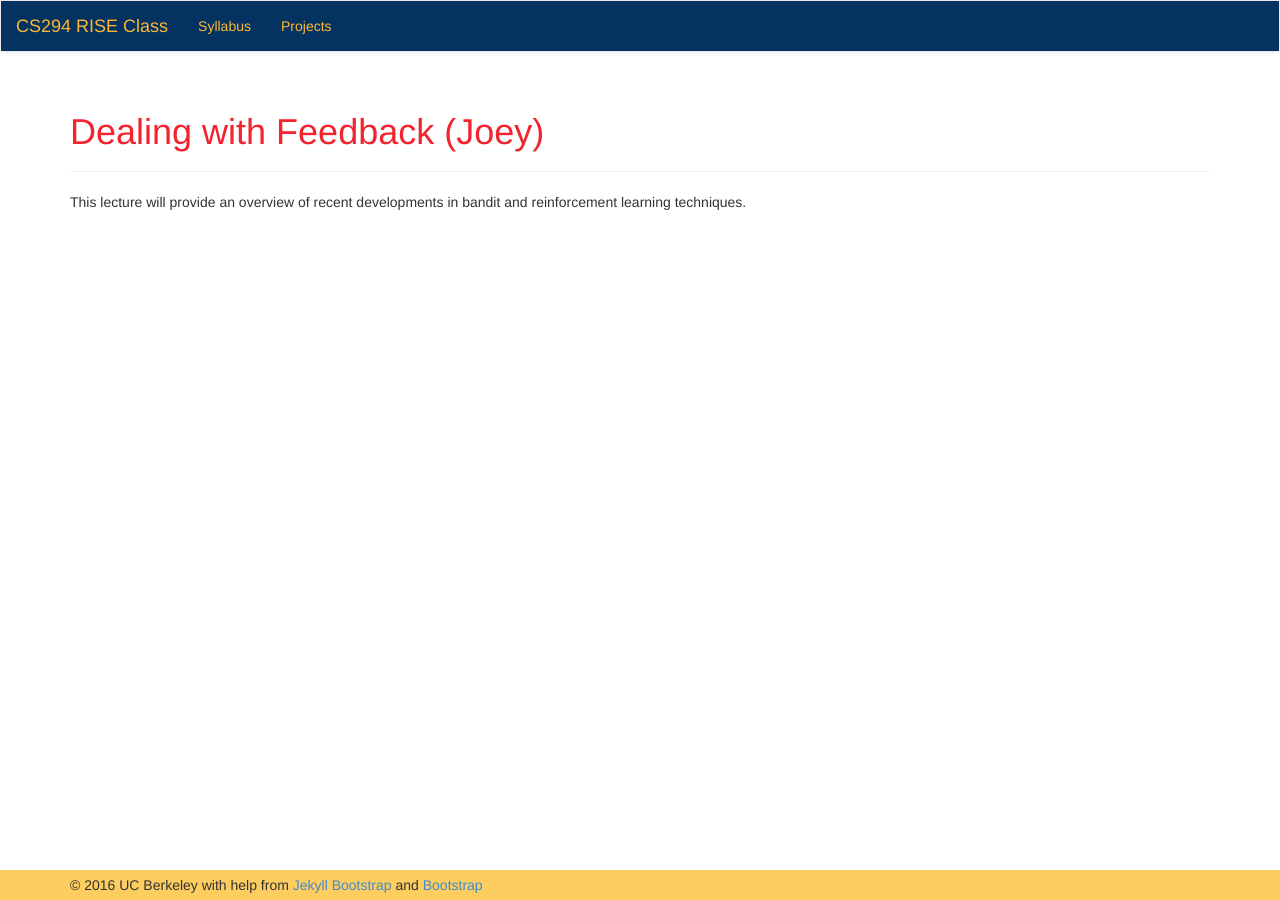
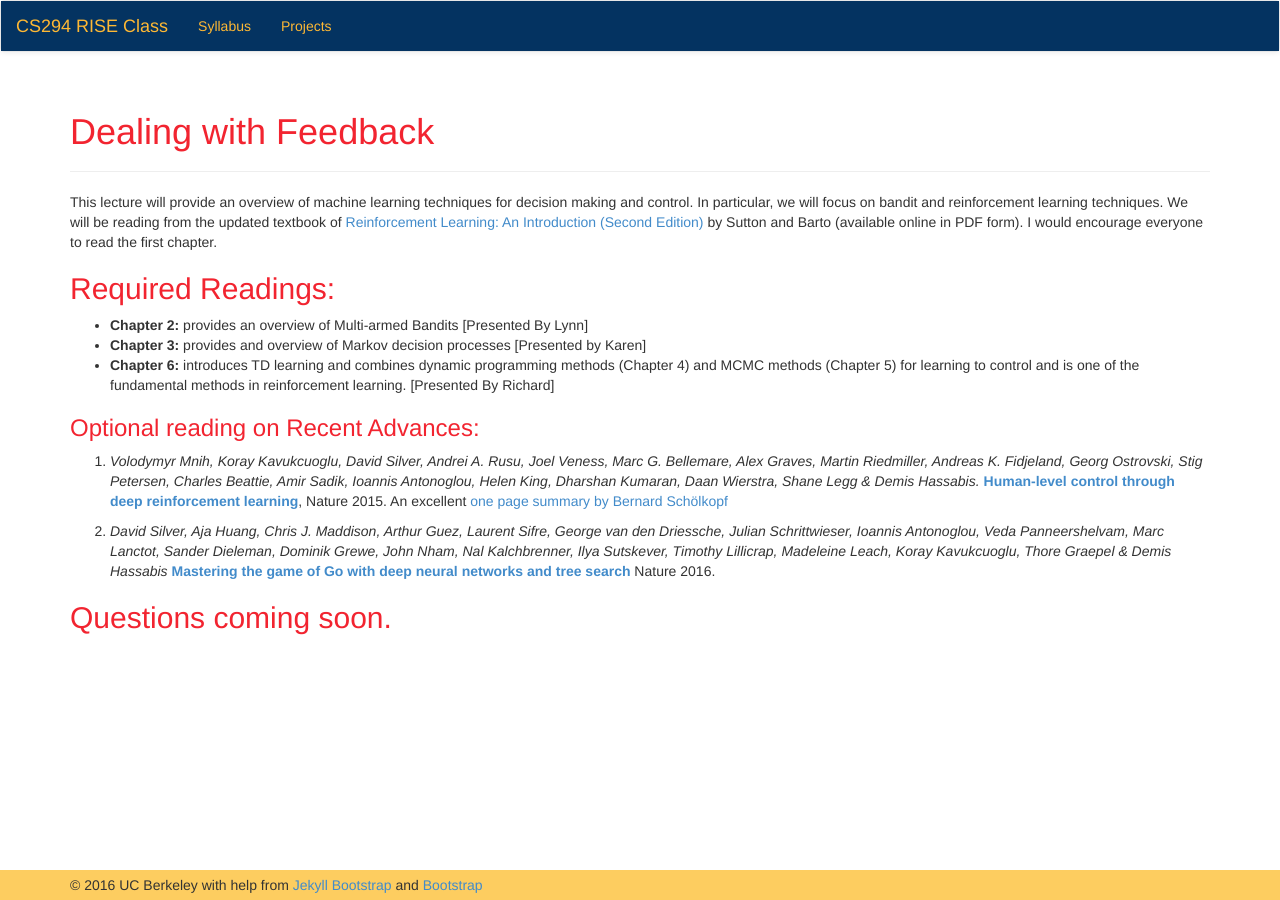
Before and after one commit to ucbrise/cs294-rise-fa16, a Jekyll site: the page built from bandits_and_rl.md, in a window 1280 px wide. Built offline with Jekyll 4.4.1, drawn with Linux system fonts in a browser that asks for light colours; nearby versions of some CDN libraries.

Commit message:
adding bandits/rl reading

```diff
--- a/bandits_and_rl.md
+++ b/bandits_and_rl.md
@@ -1,13 +1,38 @@
 ---
 layout: page
 title: "Dealing with Feedback"
-description: "Dealing with Feedback (Joey)"
+description: "Dealing with Feedback"
 use_math: true
 ---
 
-This lecture will provide an overview of recent developments in bandit and reinforcement learning techniques.
+This lecture will provide an overview of machine learning techniques for decision making and control.  In particular, we will focus on bandit and reinforcement learning techniques.  We will be reading from the updated textbook of [Reinforcement Learning: An Introduction (Second Edition)](https://webdocs.cs.ualberta.ca/~sutton/book/bookdraft2016sep.pdf) by Sutton and Barto (available online in PDF form). I would encourage everyone to read the first chapter.
+
+## Required Readings:
+
+* **Chapter 2:** provides an overview of Multi-armed Bandits [Presented By Lynn]
+* **Chapter 3:** provides and overview of Markov decision processes [Presented by Karen]
+* **Chapter 6:** introduces TD learning and combines dynamic programming methods (Chapter 4) and MCMC methods (Chapter 5) for learning to control and is one of the fundamental methods in reinforcement learning. [Presented By Richard]
 
 
+### Optional reading on Recent Advances:
+
+
+1. *Volodymyr Mnih, Koray Kavukcuoglu, David Silver, Andrei A. Rusu, Joel Veness, Marc G. Bellemare, Alex Graves, Martin Riedmiller, Andreas K. Fidjeland, Georg Ostrovski, Stig Petersen, Charles Beattie, Amir Sadik, Ioannis Antonoglou, Helen King, Dharshan Kumaran, Daan Wierstra, Shane Legg & Demis Hassabis.* [**Human-level control through deep reinforcement learning**](https://storage.googleapis.com/deepmind-data/assets/papers/DeepMindNature14236Paper.pdf), Nature 2015.  An excellent [one page summary by Bernard Schölkopf](http://www.nature.com/articles/518486a.epdf?referrer_access_token=rJi2LNPaO_wh7LCXE8J0gNRgN0jAjWel9jnR3ZoTv0M4DtkukdMkIcR-UVrz0pNp311MkppKL7NysMmwcju-Md7bwkauG8hqmn4c75o_6pA%3D&tracking_referrer=http%3A%2F%2Fwww.nature.com%2Fnews%2Fnewsandviews)
+
+1. *David Silver, Aja Huang, Chris J. Maddison, Arthur Guez, Laurent Sifre, George van den Driessche, Julian Schrittwieser, Ioannis Antonoglou, Veda Panneershelvam, Marc Lanctot, Sander Dieleman, Dominik Grewe, John Nham, Nal Kalchbrenner, Ilya Sutskever, Timothy Lillicrap, Madeleine Leach, Koray Kavukcuoglu, Thore Graepel & Demis Hassabis*
+[**Mastering the game of Go with deep neural networks and tree search**](http://www.nature.com/nature/journal/v529/n7587/pdf/nature16961.pdf) Nature 2016.
+
+<!-- 1. *Gerald Tesauro* [**Temporal Difference Learning and TD-Gammon**](http://courses.cs.washington.edu/courses/cse590hk/01sp/Readings/tesauro95cacm.pdf). CACM'95.
+
+
+1. [Policy Gradient on Scholarpedia](http://www.scholarpedia.org/article/Policy_gradient_methods)
+ -->
+
+
+## Questions coming soon.
+
+<!-- <iframe src="https://docs.google.com/a/berkeley.edu/forms/d/e/1FAIpQLSdsmUNeBQhMXg1FwL203CnI81r5r4Z8ZQ7iyQRhoMaWJHGUqA/viewform?embedded=true" width="760" height="800" frameborder="0" marginheight="0" marginwidth="0">Loading...</iframe>
+ -->
 
 <!--
 ![ML-Lifecycle](assets/images/ml-lifecycle.jpg){:width="400px"}
```
